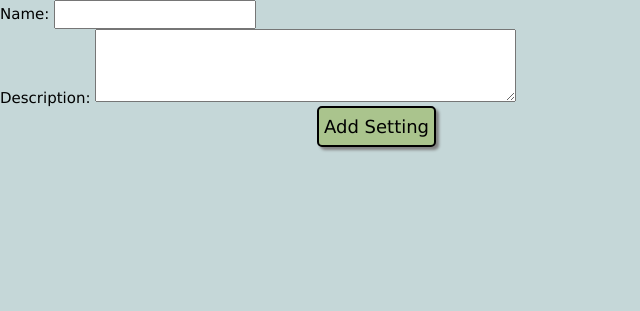
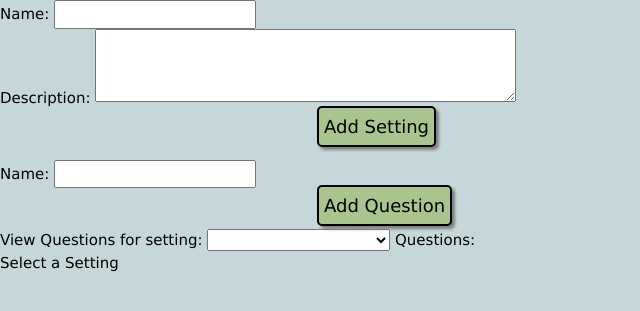
Before and after one commit to 23595/desert_ducks1, a Flask app: page /insert_new in a window 1280 px wide. Shown: the top 311 px of the page, without its empty margins (0-640 px from the left). Run offline with Flask 3, Linux system fonts and the light colour scheme; data comes from the database, SQL or seed files in the repository; both versions use the stored data as it was after the commit.

Commit message:
Function to create a new question

```diff
--- a/app.py
+++ b/app.py
@@ -79,8 +79,9 @@ def home():
 
 @app.route('/insert_new')
 def insert_new():
+    data_dict, extra = get_admin_values()
     # Home page
-    return render_template("insert_new.html")
+    return render_template("insert_new.html", data_dict=data_dict)
 
 @app.route('/admin_login')
 def admin_login():
@@ -198,7 +199,31 @@ def create_setting():
                 sql = """INSERT INTO settings (setting_name, setting_desc)
                 VALUES ('""" + setting_name + "', '" + setting_desc + "');"
                 cursor.execute(sql)
-    return render_template("insert_new.html", error_message=error_message)
+    data_dict, extra = get_admin_values()
+    return render_template("insert_new.html", error_message=error_message, data_dict=data_dict)
+
+@app.route('/create_question', methods=['GET', 'POST'])
+def create_question():
+    error_message = ''
+    if request.method == 'POST':
+        question_name = request.form['question_name']
+        # Find existing setting names to prevent overlap
+        sql = "SELECT question_text FROM questions WHERE question_text = '" + question_name + "';"
+        overlap = query_db(sql)
+        if overlap:
+            error_message = 'Question already exists.'
+            # Returns an error message if the question already exists
+        elif len(question_name) < 10:
+            error_message = 'Question must be at least 10 characters'
+            # Returns an error message if the question_name is too short
+        else:
+            with sqlite3.connect(DATABASE) as db:
+                cursor = db.cursor()
+                sql = """INSERT INTO questions (question_text)
+                VALUES ('""" + question_name + "');"
+                cursor.execute(sql)
+    data_dict, extra = get_admin_values()
+    return render_template("insert_new.html", error_message=error_message, data_dict=data_dict)
 
 @app.route('/new_user', methods=['GET', 'POST'])
 def new_user():
--- a/templates/insert_new.html
+++ b/templates/insert_new.html
@@ -21,5 +21,46 @@
         <input type="submit" value="Add Setting" class="submit"> <!--Submit button - runs new_user flask route and reloads page-->
     </form>
     <h1>{{error_message}}</h1>
+    <form action="{{ url_for('create_question') }}" method="POST">
+        <div>
+            <label for="question_text">Name: </label>
+            <input type="text" id="question_text" name="question_text" required maxlength="50"><br> <!--Input the admin's username - input required-->
+        </div>
+        <input type="submit" value="Add Question" class="submit"> <!--Submit button - runs new_user flask route and reloads page-->
+    </form>
+    <form>
+        <label for="setting">View Questions for setting: </label>
+        <select id="setting" name="setting" onchange="refreshQuestions()"> <!--Dropdown menu to select setting-->
+            <option hidden disabled selected value></option>
+            {% for name in data_dict %}
+                <option value="{{name}}">{{ name.title() }}</option>
+            {% endfor %}
+        </select>
+        <label for="question">Questions: </label>
+        <div id="question"> <!--List of questions for the setting-->
+            <div>Select a Setting</div> <!--Only appears once setting is selected-->
+        </div>
+    </form>
+
+    <script>
+        const data = {{ data_dict|safe }};
+
+        function refreshQuestions() { //Runs when selected setting is changed. Displays questions corresponding to that setting
+            const settingSelect = document.getElementById('setting');
+            const questionDisplay = document.getElementById('question');
+            const selectedValue = settingSelect.value;
+            const questionList = data[selectedValue];
+            console.log(questionList)
+
+            questionDisplay.innerHTML = ''; //Resets existing dropdown values
+
+            questionList.forEach((value) => {
+                let option = document.createElement('div'); //Creates a new element
+                option.value = value;
+                option.text = value;
+                questionDisplay.appendChild(option);
+            });
+        }
+    </script>
 </body>
 </html>
```
Also changed, not shown: ducks.db.
